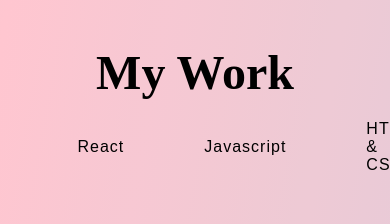
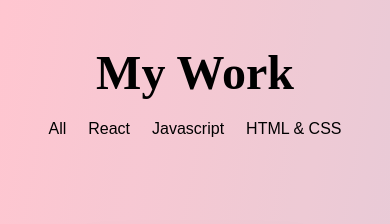
Before and after one commit to twentyfive21/portfolio-react, a React (Vite) app: page / in a window 390 px wide. Shown: the part 860-1084 px from the top of the page. Built offline with nearby package versions, Linux system fonts and the light colour scheme; a web font is replaced by a local one.

Commit message:
media queries for p tag

```diff
--- a/src/components/Work/Work.css
+++ b/src/components/Work/Work.css
@@ -64,4 +64,8 @@
         object-fit: contain;
         padding-bottom: 10px;
     }
+    .filter-container p{
+        padding: 0px 11px;
+        letter-spacing: 0px;
+    }
 }
```
